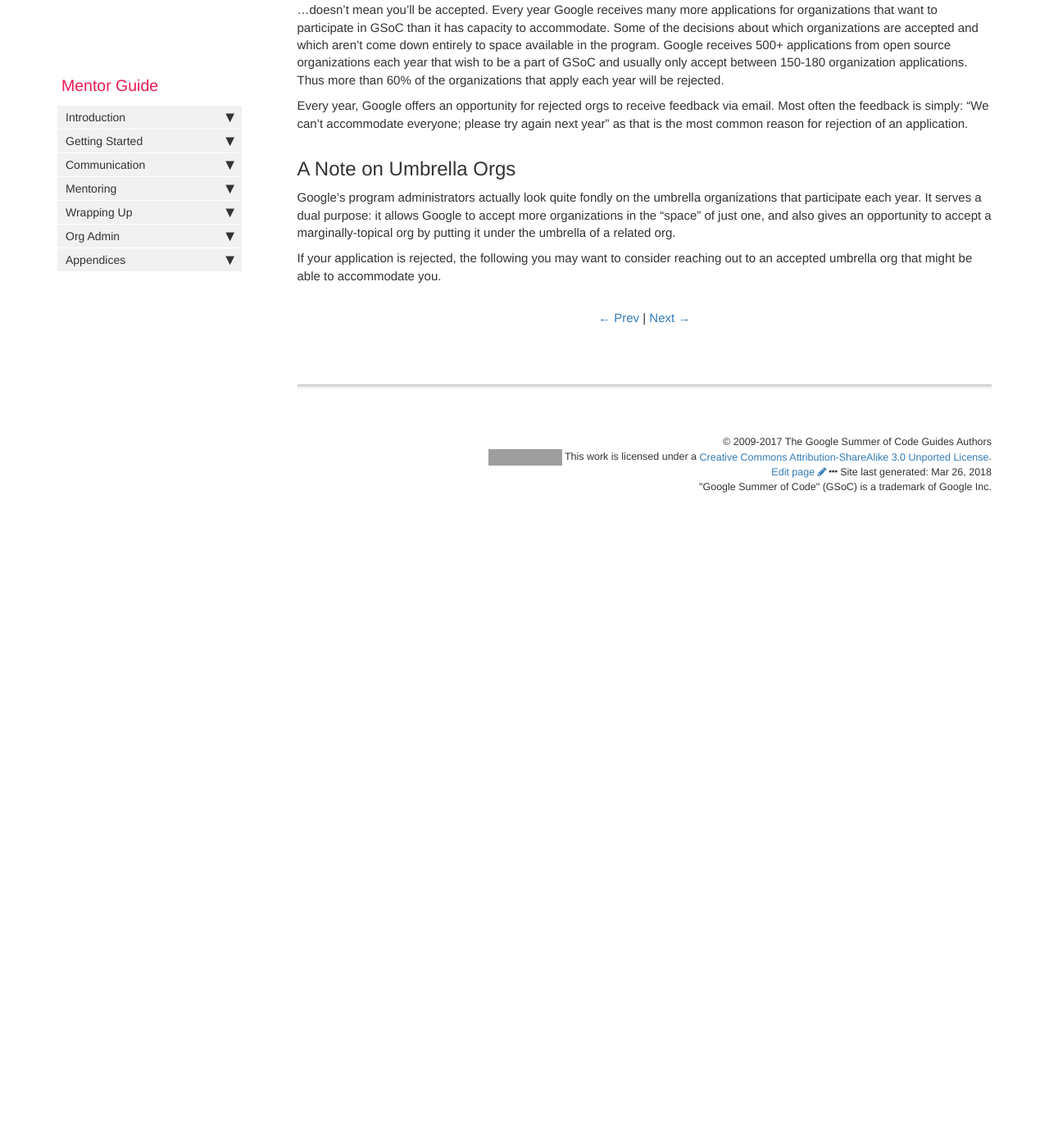
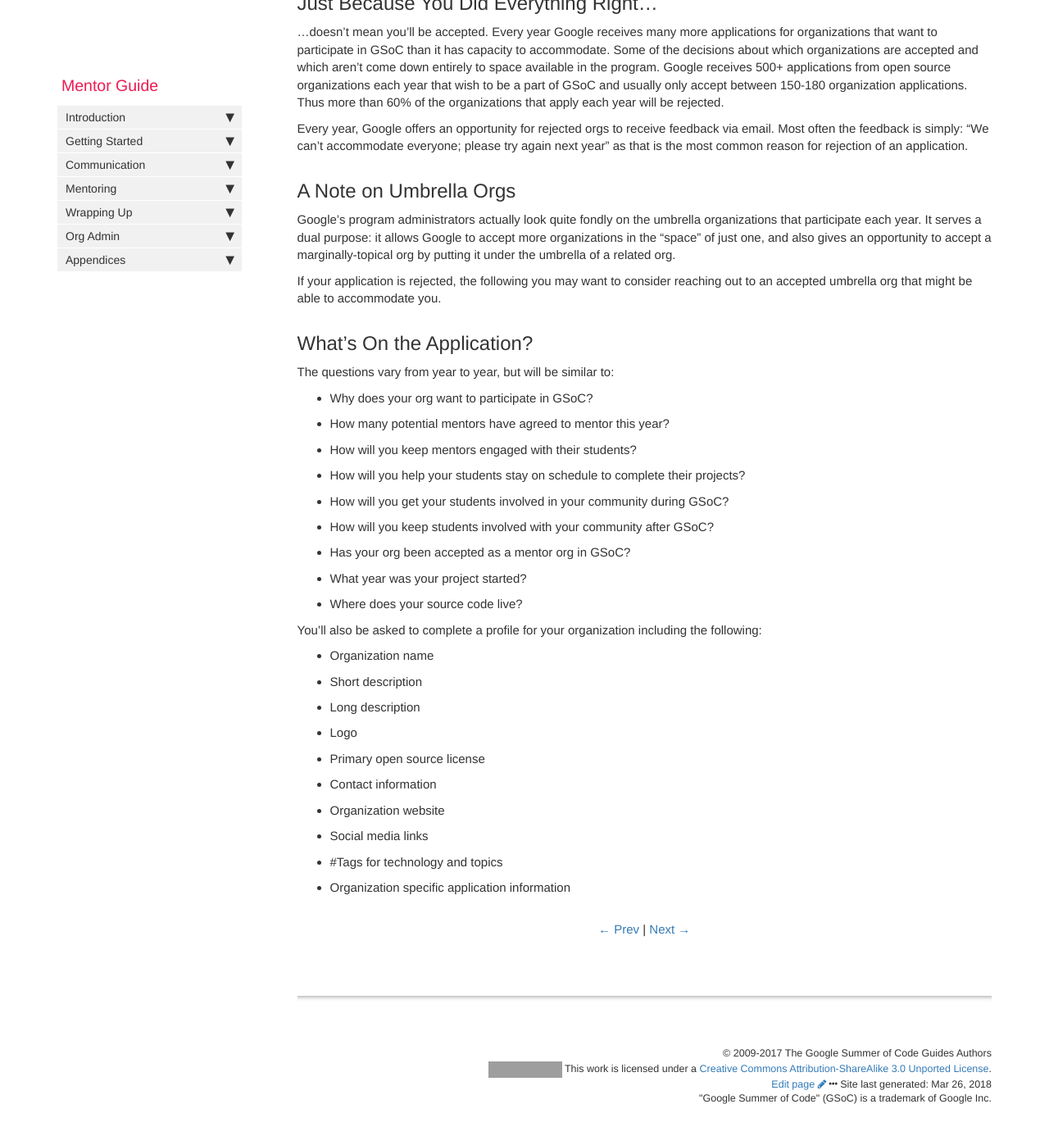
Before and after one commit to google/gsocguides, a Jekyll site: the page built from pages/mentor/19-org_application.md, in a window 1280 px wide and 1400 px high, scrolled down 1136 px. Shown: the top 1386 px of the window at 82% size. Built offline with Jekyll 4.4.1, drawn with Linux system fonts in a browser that asks for light colours; before the commit the page ends 1790 px from its top, so only the background shows below that; some of the changed text lies outside the part shown; grey boxes are pictures that could not be loaded.

Commit message:
Add Org App questions to guide.

```diff
--- a/pages/mentor/19-org_application.md
+++ b/pages/mentor/19-org_application.md
@@ -43,3 +43,32 @@ Every year, Google offers an opportunity for rejected orgs to receive feedback v
 Google's program administrators actually look quite fondly on the umbrella organizations that participate each year. It serves a dual purpose: it allows Google to accept more organizations in the "space" of just one, and also gives an opportunity to accept a marginally-topical org by putting it under the umbrella of a related org.
 
 If your application is rejected, the following you may want to consider reaching out to an accepted umbrella org that might be able to accommodate you.
+
+
+## What's On the Application?
+
+The questions vary from year to year, but will be similar to:
+
+* Why does your org want to participate in GSoC?
+* How many potential mentors have agreed to mentor this year?
+* How will you keep mentors engaged with their students?
+* How will you help your students stay on schedule to complete their projects?
+* How will you get your students involved in your community during GSoC?
+* How will you keep students involved with your community after GSoC?
+* Has your org been accepted as a mentor org in GSoC?
+* What year was your project started?
+* Where does your source code live?
+
+You'll also be asked to complete a profile for your organization including the
+following:
+
+* Organization name
+* Short description
+* Long description
+* Logo
+* Primary open source license
+* Contact information
+* Organization website
+* Social media links
+* #Tags for technology and topics
+* Organization specific application information
```
